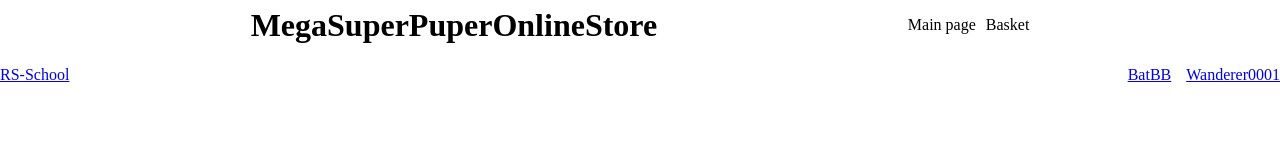
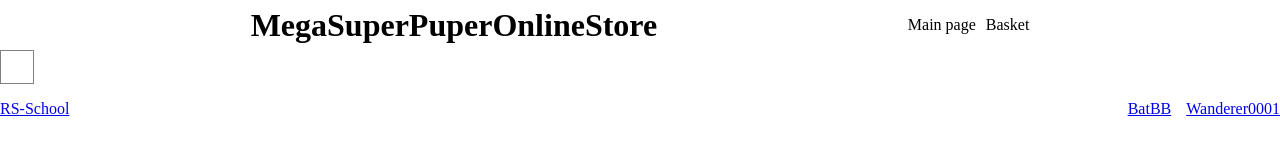
Before and after one commit to BatBB/online-store, a website built with webpack: page src/index.html in a window 1280 px wide. Built offline with nearby package versions, Linux system fonts and the light colour scheme; no server answers.

Commit message:
fix: fix conflicts

```diff
--- a/src/app/App.ts
+++ b/src/app/App.ts
@@ -8,9 +8,10 @@ import ProductPage from './components/ProductPage/ProductPage';
 class App {
     private container: HTMLElement;
     private header = new Header('header', 'header');
-    private mainPage = new MainPage('main', 'main');
+    // private mainPage = ;
     private productPage = new ProductPage('main', 'main');
     private footer = new Footer('footer', 'footer');
+    static mainPage = new MainPage('main', 'main');
 
     static renderPage(page: HTMLElement) {
         const currentPage = document.querySelector('main');
@@ -20,31 +21,31 @@ class App {
             currentPage.append(page);
         }
     }
-
     constructor() {
         this.container = document.body;
     }
 
-    listenerAside() {
+    static listenerAside() {
         const filterContainer = document.querySelector('.filter_list');
 
         filterContainer?.addEventListener('change', (e: Event) => {
+            console.log(true);
             const target = e.target as HTMLInputElement;
             if (target.checked) {
                 checkedCategory.push(target.id);
             } else if (!target.checked) {
                 checkedCategory = checkedCategory.filter((category) => category !== target.id);
             }
-            this.main.render();
+            App.mainPage.render();
         });
         return checkedCategory;
     }
 
     run() {
         this.container.append(this.header.render());
-        this.container.append(this.mainPage.render());
+        this.container.append(App.mainPage.render());
         this.container.append(this.footer.render());
-        this.listenerAside();
+        App.listenerAside();
     }
 }
 
--- a/src/app/components/MainPage/MainPage.scss
+++ b/src/app/components/MainPage/MainPage.scss
@@ -1,3 +1,10 @@
-main {
+.main {
     display: flex;
+
+    .aside {
+        flex-shrink: 0;
+        border: 1px solid gray;
+        padding: 1rem;
+        order: -1;
+    }
 }
--- a/src/app/components/MainPage/MainPage.ts
+++ b/src/app/components/MainPage/MainPage.ts
@@ -1,19 +1,18 @@
 import Component from '../Component';
-import ProductsList from '../../loader/ProductsList/ProductsList';
+import ProductsList from '../ProductsList/ProductsList';
 import Aside from '../Aside/Aside';
-
 import './MainPage.scss';
 
 class MainPage extends Component {
+    private productsList = new ProductsList('div', 'products-list');
     private aside = new Aside('aside', 'aside');
-    private productsList = new ProductsList('div', 'products-list');
     constructor(tagName: string, className: string) {
         super(tagName, className);
     }
 
     render() {
+        this.container.append(this.productsList.render());
         this.container.append(this.aside.render());
-        this.container.append(this.productsList.render());
         return this.container;
     }
 }
--- a/src/app/components/ProductsList/ProductsList.ts
+++ b/src/app/components/ProductsList/ProductsList.ts
@@ -1,4 +1,4 @@
-import App from '../../App';
+import { App, checkedCategory } from '../../App';
 import Loader from '../../loader/Loader';
 import Component from '../Component';
 import Product from '../Product/Product';
@@ -10,13 +10,19 @@ class ProductsList extends Component {
     constructor(tagName: string, className: string) {
         super(tagName, className);
     }
-
     async renderProducts() {
         const loader = new Loader();
-        const products = await loader.fetchData();
+        let products = await loader.fetchData();
+        if (checkedCategory.length !== 0) {
+            products = products?.filter((item) => checkedCategory.includes(item.category));
+        } else {
+            products = await loader.fetchData();
+        }
+
         const productPage = new ProductPage('section', 'product-page');
-
         if (products) {
+            const container = document.querySelector('.products-list');
+            container!.innerHTML = '';
             products.forEach((product: IProduct) => {
                 const productItem = new Product('div', 'product-item');
                 productItem.renderProduct(product);
@@ -27,8 +33,6 @@ class ProductsList extends Component {
                 this.container.append(productElement);
             });
         }
-
-        return products;
     }
 
     render() {
--- a/src/app/components/ProductsList/productsList.scss
+++ b/src/app/components/ProductsList/productsList.scss
@@ -1,5 +1,6 @@
 .products-list {
     display: flex;
     flex-wrap: wrap;
+    justify-content: center;
     gap: 10px;
 }
--- a/src/app/loader/ProductsList/ProductsList.ts
+++ b/src/app/loader/ProductsList/ProductsList.ts
@@ -1,7 +1,7 @@
 import Loader from '../Loader';
 import Component from '../../components/Component';
-import Product from '../../components/Product/Product';
-import IProduct from '../../components/interfaces/IProduct';
+// import Product from '../../components/Product/Product';
+// import IProduct from '../../components/interfaces/IProduct';
 import { checkedCategory } from '../../App';
 
 class ProductsList extends Component {
@@ -12,20 +12,22 @@ class ProductsList extends Component {
     async renderProducts() {
         const loader = new Loader();
         let products = await loader.fetchData();
+        // eslint-disable-next-line @typescript-eslint/no-unsafe-member-access
         if (checkedCategory.length !== 0) {
+            console.log(products);
             products = products?.filter((item) => checkedCategory.includes(item.category));
         } else {
             products = await loader.fetchData();
         }
 
-        if (products) {
-            this.container.innerHTML = '';
-            products.forEach((product: IProduct) => {
-                const productItem = new Product('div', 'product-iiii');
-                productItem.renderProduct(product);
-                this.container.append(productItem.render());
-            });
-        }
+        // if (products) {
+        //     this.container.innerHTML = '';
+        //     products.forEach((product: IProduct) => {
+        //         const productItem = new Product('div', 'product-iiii');
+        //         productItem.renderProduct(product);
+        //         this.container.append(productItem.render());
+        //     });
+        // }
     }
 
     render() {
--- a/src/index.ts
+++ b/src/index.ts
@@ -1,4 +1,4 @@
-import {App} from './app/App';
+import { App } from './app/App';
 
 const app = new App();
 
```
